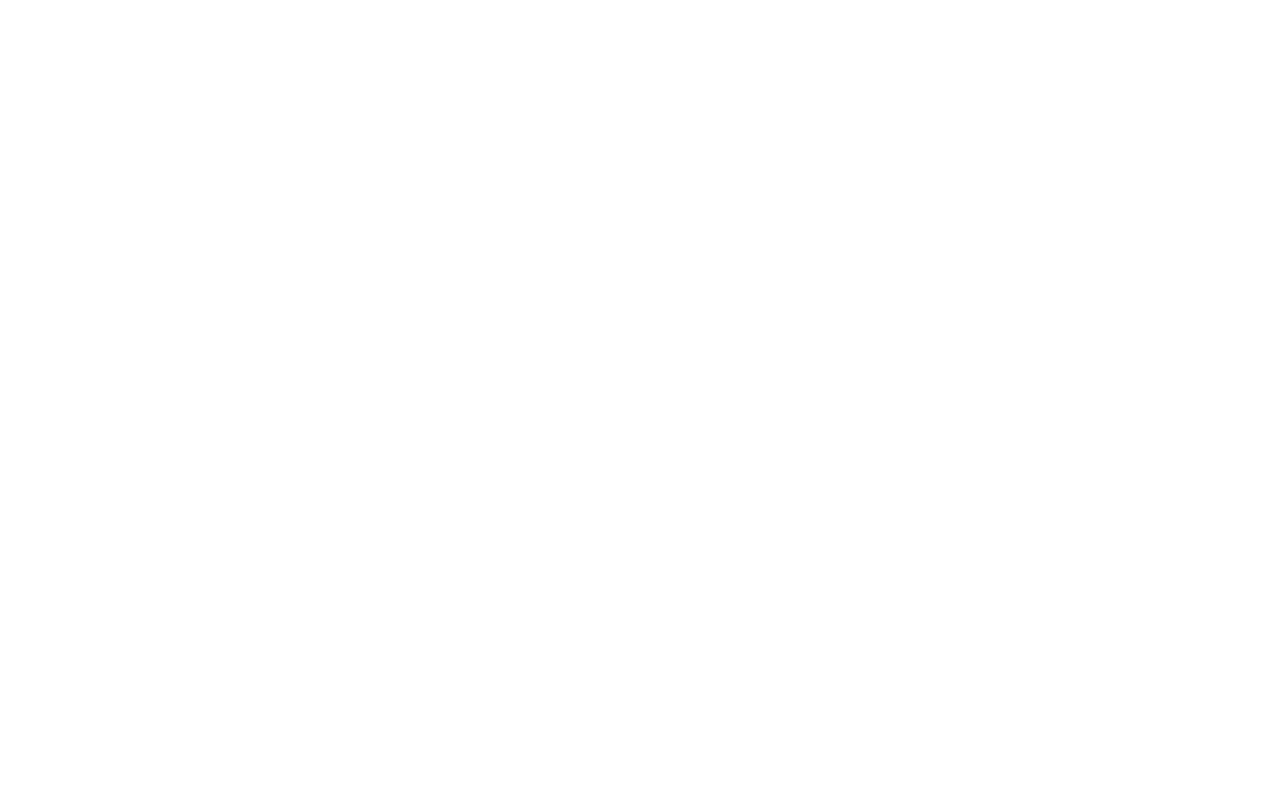
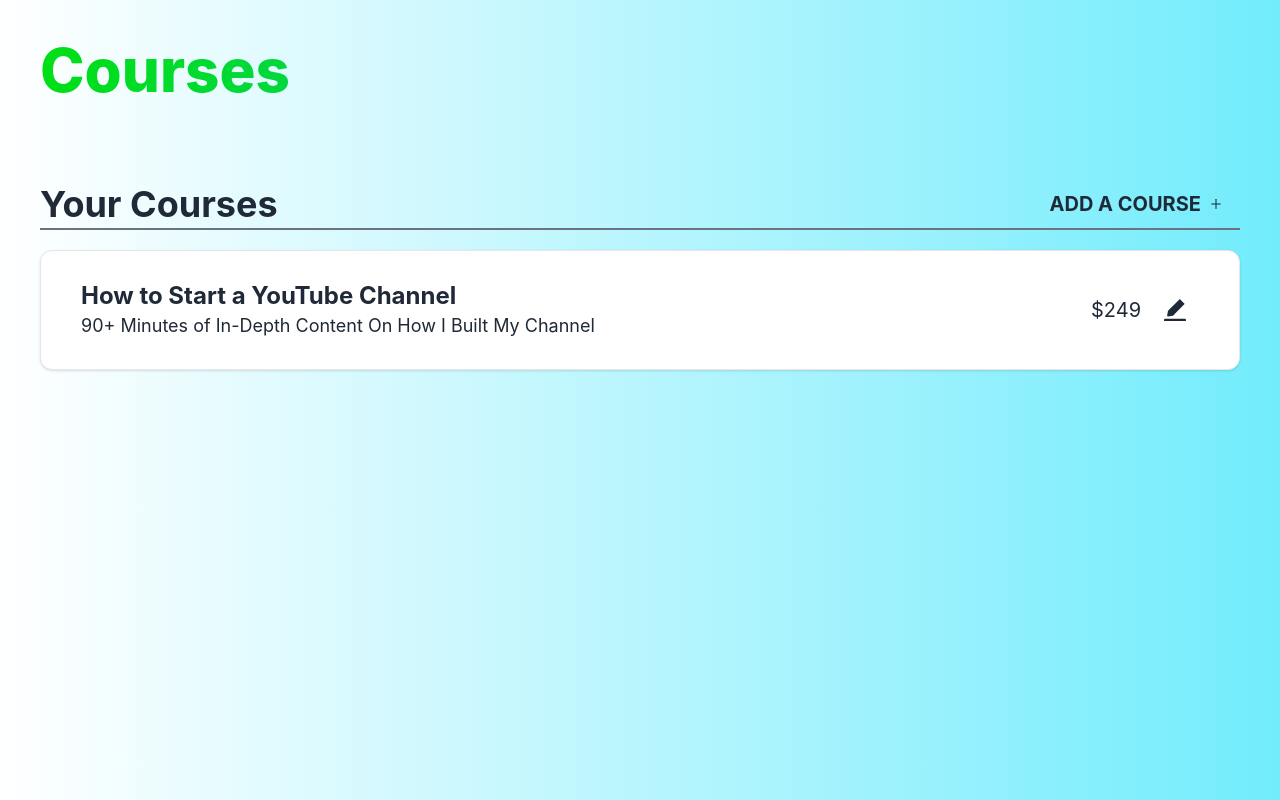
Before and after one commit to aaronwangj/treehacks, a React (Create React App) app: page /courses in a window 1280 px wide. Before the commit this address had no page. Built offline with nearby package versions, Linux system fonts and the light colour scheme.

Commit message:
finish courses

```diff
--- a/package.json
+++ b/package.json
@@ -6,6 +6,7 @@
     "@testing-library/jest-dom": "^5.16.5",
     "@testing-library/react": "^13.4.0",
     "@testing-library/user-event": "^13.5.0",
+    "classnames": "^2.3.2",
     "daisyui": "^2.50.1",
     "react": "^18.2.0",
     "react-dom": "^18.2.0",
--- a/src/App.js
+++ b/src/App.js
@@ -1,4 +1,5 @@
 import "./App.css";
+import Courses from "./screens/Courses";
 import Landing from "./screens/Landing";
 import { BrowserRouter as Router, Routes, Route } from "react-router-dom";
 
@@ -7,6 +8,7 @@
     <Router>
       <Routes>
         <Route path="/" element={<Landing />} />
+        <Route path="/courses" element={<Courses />} />
       </Routes>
     </Router>
   );
--- /dev/null
+++ b/src/components/ScreenLayout.js
@@ -0,0 +1,7 @@
+export default function ScreenLayout({ children }) {
+  return (
+    <div className="w-screen h-screen bg-gradient-to-r from-transparent to-[#72ecfc] flex">
+      <div className="w-full h-full p-10">{children}</div>
+    </div>
+  );
+}
--- /dev/null
+++ b/src/screens/Courses.js
@@ -0,0 +1,55 @@
+import classNames from "classnames";
+import { headingTextStyle } from "./styles";
+import ScreenLayout from "../components/ScreenLayout";
+
+export default function Courses() {
+  return (
+    <ScreenLayout>
+      <h1 className={classNames(headingTextStyle)}>Courses</h1>
+      <div className="h-20" />
+      <div className="w-full inline-flex justify-between items-center">
+        <h2 className="font-bold text-4xl">Your Courses</h2>
+        <button class="btn btn-ghost gap-2">
+          <h2 className="font-bold text-xl">Add a course</h2>
+          <svg
+            viewBox="0 0 1024 1024"
+            fill="currentColor"
+            height="1em"
+            width="1em"
+          >
+            <defs>
+              <style />
+            </defs>
+            <path d="M482 152h60q8 0 8 8v704q0 8-8 8h-60q-8 0-8-8V160q0-8 8-8z" />
+            <path d="M176 474h672q8 0 8 8v60q0 8-8 8H176q-8 0-8-8v-60q0-8 8-8z" />
+          </svg>
+        </button>
+      </div>
+      <div className="flex-col flex space-y-5">
+        <div className="w-full h-[2px] bg-gray-500" />
+        <div className="inline-flex h-[15vh] w-full bg-white border rounded-xl shadow p-10 items-center hover:opacity-60">
+          <div className="flex flex-col flex-1">
+            <span className="font-bold text-2xl">
+              How to Start a YouTube Channel
+            </span>
+            <span className="text-lg">
+              90+ Minutes of In-Depth Content On How I Built My Channel
+            </span>
+          </div>
+          <span className="text-xl w-10">$249</span>
+          <div className="w-5" />
+          <button class="btn btn-circle btn-ghost">
+            <svg
+              viewBox="0 0 1024 1024"
+              fill="currentColor"
+              height="2em"
+              width="2em"
+            >
+              <path d="M880 836H144c-17.7 0-32 14.3-32 32v36c0 4.4 3.6 8 8 8h784c4.4 0 8-3.6 8-8v-36c0-17.7-14.3-32-32-32zm-622.3-84c2 0 4-.2 6-.5L431.9 722c2-.4 3.9-1.3 5.3-2.8l423.9-423.9a9.96 9.96 0 000-14.1L694.9 114.9c-1.9-1.9-4.4-2.9-7.1-2.9s-5.2 1-7.1 2.9L256.8 538.8c-1.5 1.5-2.4 3.3-2.8 5.3l-29.5 168.2a33.5 33.5 0 009.4 29.8c6.6 6.4 14.9 9.9 23.8 9.9z" />
+            </svg>
+          </button>
+        </div>
+      </div>
+    </ScreenLayout>
+  );
+}
--- a/src/screens/Landing.js
+++ b/src/screens/Landing.js
@@ -1,7 +1,10 @@
+import classNames from "classnames";
+import { headingTextStyle } from "./styles";
+
 export default function Landing() {
   return (
     <div className="w-screen h-screen bg-[url('landing.png')] bg-no-repeat bg-cover flex flex-col items-center justify-center space-y-10">
-      <h1 className="text-center font-extrabold text-6xl text-transparent bg-clip-text bg-gradient-to-r from-[#00df16] to-[#08bad2]">
+      <h1 className={classNames(headingTextStyle, "text-center")}>
         Teach what you know. <br />
         Effortlessly.
       </h1>
--- /dev/null
+++ b/src/screens/styles.js
@@ -0,0 +1,2 @@
+export const headingTextStyle =
+  "font-extrabold text-6xl text-transparent bg-clip-text bg-gradient-to-r from-[#00df16] to-[#08bad2]";
```
Also changed, not shown: src/background.png (added), 1 other file (tests, documents, lock files or other folders).
